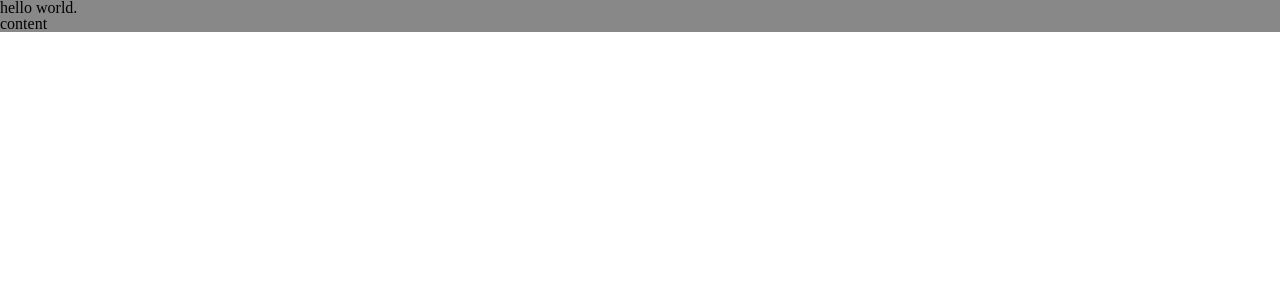
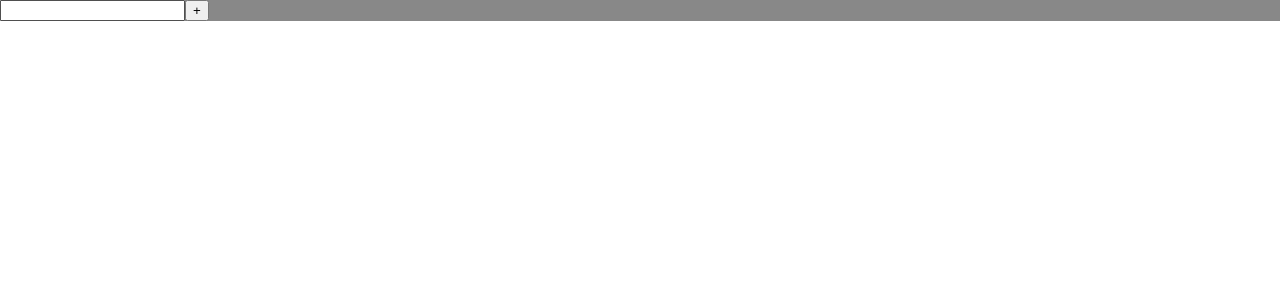
Before and after one commit to CHOI-K-ROCK/TODO_TS, a React (Create React App) app: page / in a window 1280 px wide. Shown: the top 300 px of the page. Built offline with nearby package versions, Linux system fonts and the light colour scheme.

Commit message:
TODO 추가 및 표시 로직 완성

```diff
--- a/src/App.tsx
+++ b/src/App.tsx
@@ -1,6 +1,8 @@
-import React from 'react';
+import React, { useState } from 'react';
 import styled, { createGlobalStyle } from 'styled-components';
 import reset from 'styled-reset';
+
+import TodoList from 'components/TodoList';
 import Input from './components/Input';
 
 const GlobalStyles = createGlobalStyle`
@@ -12,11 +14,13 @@ const Container = styled.section`
 `;
 
 function App(): JSX.Element {
+  const [todoList, setTodoList] = useState<string[]>([]);
+
   return (
     <Container>
       <GlobalStyles />
-      <h1>hello world.</h1>
-      <Input content="content" />
+      <Input todoList={todoList} setTodoList={setTodoList} />
+      <TodoList todoList={todoList} />
     </Container>
   );
 }
--- a/src/components/Input.tsx
+++ b/src/components/Input.tsx
@@ -1,16 +1,35 @@
-import React from 'react';
+import React, { Dispatch, SetStateAction, useState } from 'react';
 import styled from 'styled-components';
 
 const Container = styled.section``;
 
 interface IProps {
-  content: string;
+  todoList: string[];
+  // 문자열(string)을 가지는 배열([])을 의미한다.
+
+  setTodoList: Dispatch<SetStateAction<string[]>>;
 }
 
-function Input({ content }: IProps): JSX.Element {
+function Input({ todoList, setTodoList }: IProps): JSX.Element {
+  const [inputValue, setInputValue] = useState<string>('');
+
+  const addTodo = () => {
+    if (!inputValue) return;
+    setTodoList([...todoList, inputValue]);
+    setInputValue('');
+  };
   return (
     <Container>
-      <p>{content}</p>
+      <form>
+        <input
+          type="text"
+          value={inputValue}
+          onChange={(e) => setInputValue(e.target.value)}
+        />
+        <button type="button" onClick={addTodo}>
+          +
+        </button>
+      </form>
     </Container>
   );
 }
--- /dev/null
+++ b/src/components/Todo.tsx
@@ -0,0 +1,18 @@
+import React from 'react';
+import styled from 'styled-components';
+
+const Container = styled.section``;
+
+interface IProps {
+  content: string;
+}
+
+function Todo({ content }: IProps): JSX.Element {
+  return (
+    <Container>
+      <p>{content}</p>
+    </Container>
+  );
+}
+
+export default Todo;
--- /dev/null
+++ b/src/components/TodoList.tsx
@@ -0,0 +1,22 @@
+import React from 'react';
+import styled from 'styled-components';
+import Todo from './Todo';
+
+const Container = styled.section``;
+
+interface IProps {
+  todoList: string[];
+}
+
+function TodoList({ todoList }: IProps): JSX.Element {
+  return (
+    <Container>
+      {todoList.map((content, idx) => {
+        // eslint-disable-next-line react/no-array-index-key
+        return <Todo key={idx} content={content} />;
+      })}
+    </Container>
+  );
+}
+
+export default TodoList;
```
Also changed, not shown: .eslintrc.json.
